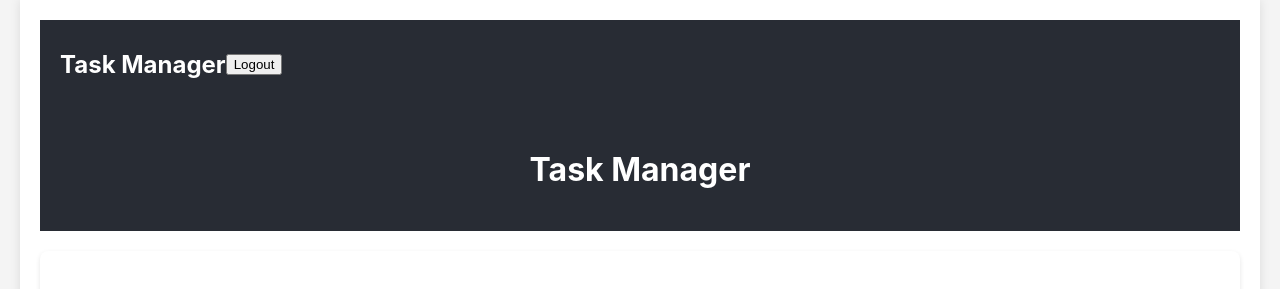
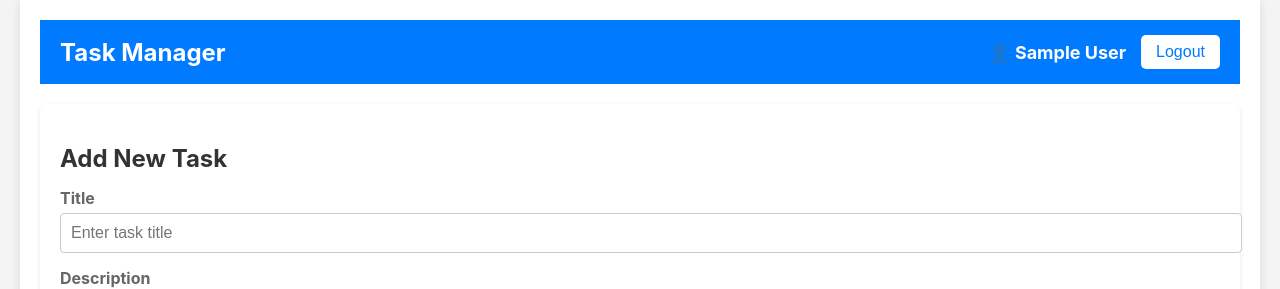
Before and after one commit to Joe-azar/task-manager, a React (Create React App) app in the folder client/: page /tasks in a window 1280 px wide. Shown: the top 289 px of the page. Built offline with nearby package versions, Linux system fonts and the light colour scheme; no server answers; sample sign-in values are in the browser's storage.

Commit message:
Refactor Navbar component and styles: update CSS path, display user name, and enhance layout

```diff
--- a/client/src/components/Navbar.css
+++ /dev/null
@@ -1,15 +0,0 @@
-.navbar {
-    background-color: #282c34;
-    color: white;
-    padding: 10px 20px;
-    display: flex;
-    align-items: center;
-  }
-
-  .navbar img {
-    height: 40px;
-  }
-
-  .navbar h1 {
-    margin-left: 10px;
-  }
--- a/client/src/components/Navbar.js
+++ b/client/src/components/Navbar.js
@@ -1,10 +1,10 @@
 import React, { useContext } from "react";
 import AuthContext from "../context/AuthContext";
 import { useNavigate } from "react-router-dom";
-import './Navbar.css';
+import "../styles/Navbar.css";  // ✅ Updated CSS path
 
 function Navbar() {
-  const { logout } = useContext(AuthContext);
+  const { user, logout } = useContext(AuthContext);
   const navigate = useNavigate();
 
   const handleLogout = () => {
@@ -15,7 +15,10 @@ function Navbar() {
   return (
     <nav className="navbar">
       <h2>Task Manager</h2>
-      <button onClick={handleLogout}>Logout</button>
+      <div className="navbar-right">
+        {user && <span className="user-name">👤 {user.name}</span>} {/* ✅ Show User Name */}
+        <button onClick={handleLogout} className="logout-btn">Logout</button>
+      </div>
     </nav>
   );
 }
--- a/client/src/context/AuthContext.js
+++ b/client/src/context/AuthContext.js
@@ -3,19 +3,21 @@ import { createContext, useState } from "react";
 const AuthContext = createContext();
 
 export const AuthProvider = ({ children }) => {
-  const [user, setUser] = useState(null);
+  const [user, setUser] = useState(JSON.parse(localStorage.getItem("user")));
   const [token, setToken] = useState(localStorage.getItem("token"));
 
   const login = (userData, token) => {
     setUser(userData);
     setToken(token);
     localStorage.setItem("token", token);
+    localStorage.setItem("user", JSON.stringify(userData));
   };
 
   const logout = () => {
     setUser(null);
     setToken(null);
     localStorage.removeItem("token");
+    localStorage.removeItem("user");
   };
 
   return (
--- a/client/src/pages/MainApp.js
+++ b/client/src/pages/MainApp.js
@@ -84,9 +84,6 @@ function MainApp() {
   return (
     <div className="app-container">
       <Navbar />
-      <header className="app-header">
-        <h1>Task Manager</h1>
-      </header>
       <div className="tasks-section">
         {editing ? (
           <EditTaskForm taskId={currentTaskId} updateTask={updateTask} setEditing={setEditing} />
--- a/client/src/styles/App.css
+++ b/client/src/styles/App.css
@@ -17,13 +17,7 @@ body {
   box-shadow: 0 0 10px rgba(0,0,0,0.1);
 }
 
-/* Header within the app */
-.app-header {
-  background-color: #282c34;
-  padding: 20px;
-  color: white;
-  text-align: center;
-}
+
 /* Task list styles */
 .task-list {
   padding: 0;
--- /dev/null
+++ b/client/src/styles/Navbar.css
@@ -0,0 +1,40 @@
+.navbar {
+  display: flex;
+  justify-content: space-between;
+  align-items: center;
+  padding: 15px 20px;
+  background-color: #007bff;
+  color: white;
+  font-size: 18px;
+}
+
+.navbar h2 {
+  margin: 0;
+  font-size: 24px;
+}
+
+.navbar-right {
+  display: flex;
+  align-items: center;
+}
+
+.user-name {
+  margin-right: 15px;
+  font-weight: bold;
+}
+
+.logout-btn {
+  padding: 8px 15px;
+  background-color: white;
+  color: #007bff;
+  border: none;
+  border-radius: 5px;
+  cursor: pointer;
+  font-size: 16px;
+  transition: 0.3s;
+}
+
+.logout-btn:hover {
+  background-color: #0056b3;
+  color: white;
+}
```
